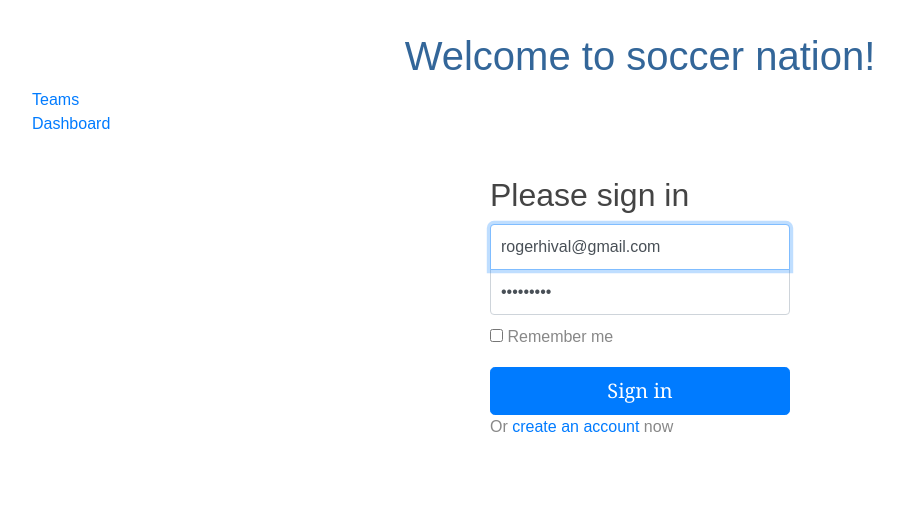
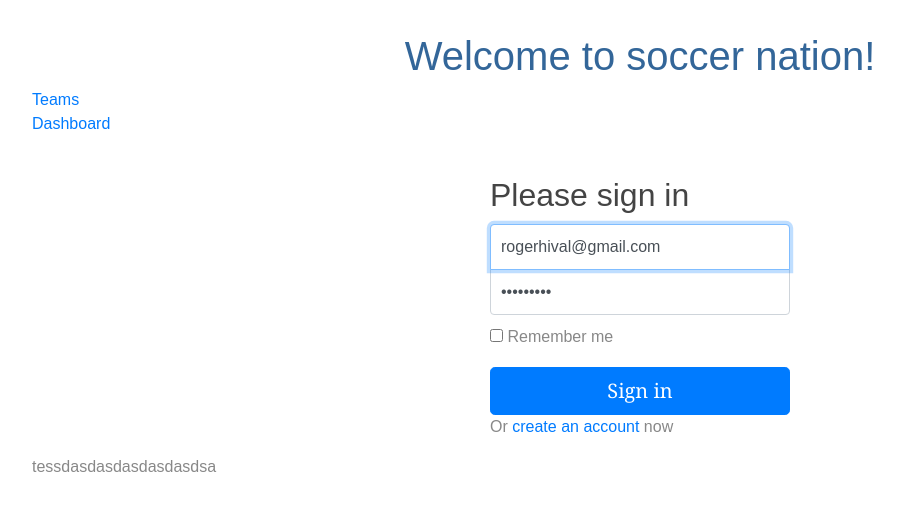
Before and after one commit to rogerhival/soccernation-web, an Angular app: page /login in a window 1280 px wide. Shown: the top 510 px of the page, without its empty margins (0-903 px from the left). Built offline with nearby package versions, Linux system fonts and the light colour scheme.

Commit message:
fixing some circular references

```diff
--- a/src/app/app-routing.module.ts
+++ b/src/app/app-routing.module.ts
@@ -1,6 +1,6 @@
 import { NgModule } from '@angular/core';
 import { RouterModule, Routes } from '@angular/router';
-import { TeamsComponent, TeamDetailComponent, LoginComponent } from './pages';
+import { TeamsComponent, TeamDetailComponent, LoginComponent, UserComponent } from './pages';
 import { DashboardComponent } from './dashboard/dashboard.component';
 
 const routes: Routes = [
@@ -8,7 +8,7 @@ const routes: Routes = [
   { path: 'teams', component: TeamsComponent },
   { path: 'dashboard', component: DashboardComponent },
   { path: 'detail/:id', component: TeamDetailComponent },
-  { path: 'login', component: LoginComponent }
+  { path: 'login', component: LoginComponent },
 ];
 
 @NgModule({
--- a/src/app/pages/index.ts
+++ b/src/app/pages/index.ts
@@ -1,3 +1,4 @@
 export { TeamsComponent } from '../pages/teams/teams.component';
 export { TeamDetailComponent } from '../pages/teams/team-detail/team-detail.component';
 export { LoginComponent } from '../pages/login/login.component';
+export { UserComponent } from '../pages/user/user.component';
--- a/src/app/pages/login/login.component.html
+++ b/src/app/pages/login/login.component.html
@@ -14,3 +14,4 @@
       <span>Or <a routerLink="user">create an account</a> now</span>
     </form>
 </div>
+<user></user>
--- a/src/app/pages/user/user.component.html
+++ b/src/app/pages/user/user.component.html
@@ -0,0 +1 @@
+tessdasdasdasdasdasdsa
--- a/src/app/pages/user/user.component.ts
+++ b/src/app/pages/user/user.component.ts
@@ -20,7 +20,7 @@ import { ActivatedRoute } from '@angular/router';
 
     }
 
-    doLogin(): void {
+    signUp(accountInfo: any): void {
 
     }
   }
--- a/src/app/services/index.ts
+++ b/src/app/services/index.ts
@@ -1,3 +1,2 @@
-export { Api } from '../services/api/api';
 export { TeamService } from '../services/teams/team.service';
 export { UserService } from '../services/user/user';
--- a/src/app/services/teams/team.service.ts
+++ b/src/app/services/teams/team.service.ts
@@ -1,5 +1,5 @@
 import { Injectable } from '@angular/core';
-import { Api } from '../';
+import { Api } from '../api/api';
 
 @Injectable({
   providedIn: 'root'
--- a/src/app/services/user/user.ts
+++ b/src/app/services/user/user.ts
@@ -1,5 +1,5 @@
 import { Injectable } from "@angular/core";
-import { Api } from '../';
+import { Api } from '../api/api';
 
 @Injectable({
     providedIn: 'root'
```
Also changed, not shown: src/app/app.module.ts (+4 -3 lines).
